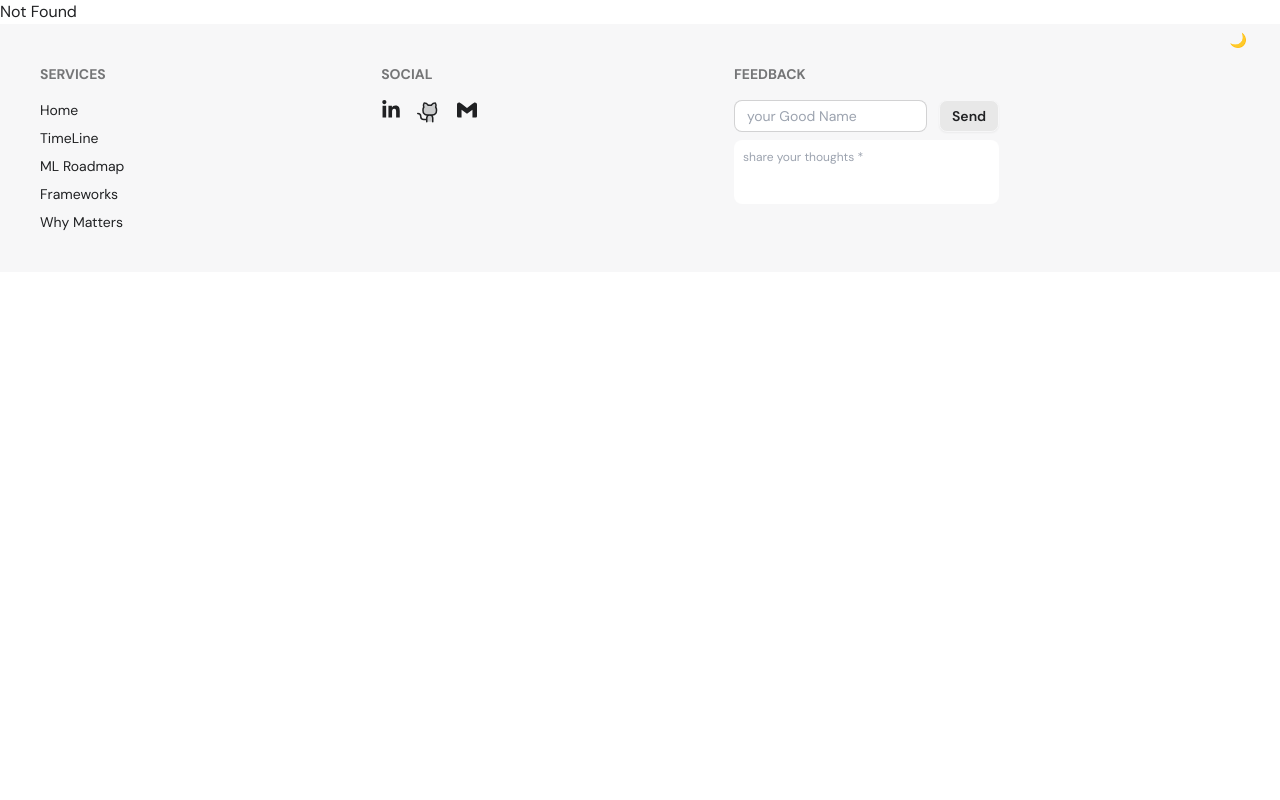
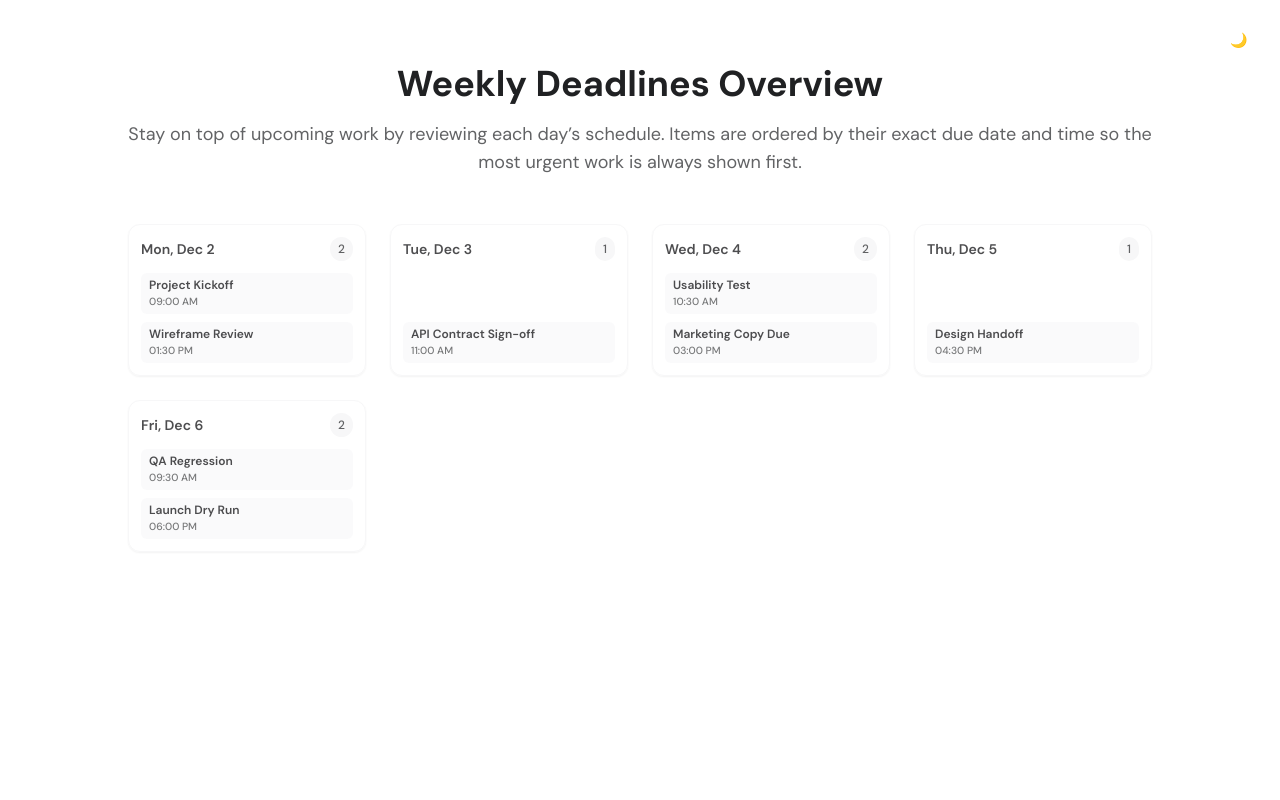
Before and after one commit to thealihamza04/CodeSphere, a React (Vite) app: page /calendar in a window 1280 px wide. Before the commit this address had no page. Shown: the top 800 px of the page. Built offline with nearby package versions, Linux system fonts and the light colour scheme; a web font is replaced by a local one; what tailwindcss-motion would draw is missing.

Commit message:
Add calendar view with sorted deadlines

```diff
--- a/src/AppRoutes.jsx
+++ b/src/AppRoutes.jsx
@@ -11,6 +11,7 @@ import VersionControl from "./Components/VersionControl";
 import Footer from "./Components/Footer.jsx";
 import { Toaster } from "react-hot-toast";
 import ThemeToggle from "./Components/ThemeToggle.jsx";
+import CalendarView from "./Components/Calendar/CalendarView.jsx";
 
 const Layout = () => {
   const location = useLocation();
@@ -32,6 +33,7 @@ const Layout = () => {
         <Route path='/TimeLine' element={<TimeLine />} />
         <Route path='/ml-roadmap' element={<MLRoadmap />} />
         <Route path='/developer-essential-skills' element={<VersionControl />} />
+        <Route path='/calendar' element={<CalendarView />} />
         <Route path='*' element={<div>Not Found</div>} />
       </Routes>
       {!hideFooter && <Footer />}
--- /dev/null
+++ b/src/Components/Calendar/CalendarDayCell.jsx
@@ -0,0 +1,84 @@
+/* eslint-disable react/prop-types */
+import { useMemo } from "react";
+
+const MAX_VISIBLE_DOTS = 3;
+
+const sortDeadlinesByDateTime = (deadlines) =>
+  [...deadlines].sort((a, b) => {
+    const first = new Date(a.dateTime).getTime();
+    const second = new Date(b.dateTime).getTime();
+
+    if (Number.isNaN(first) || Number.isNaN(second)) {
+      return 0;
+    }
+
+    return first - second;
+  });
+
+const CalendarDayCell = ({ dayLabel, deadlines = [] }) => {
+  const sortedDeadlines = useMemo(
+    () => sortDeadlinesByDateTime(deadlines),
+    [deadlines],
+  );
+
+  return (
+    <div className='flex flex-col justify-between gap-3 rounded-xl border border-base-200 p-3 shadow-sm'>
+      <div className='flex items-center justify-between text-sm font-semibold text-base-content/80'>
+        <span>{dayLabel}</span>
+        <span className='rounded-full bg-base-200 px-2 py-1 text-xs font-medium text-base-content/70'>
+          {sortedDeadlines.length}
+        </span>
+      </div>
+
+      <div className='flex flex-col gap-2 text-sm text-base-content/70'>
+        {/* Full deadline names only on larger screens */}
+        {sortedDeadlines.length > 0 ? (
+          sortedDeadlines.map((deadline) => (
+            <span key={deadline.id} className='hidden w-full rounded-md bg-base-200/60 px-2 py-1 text-xs font-medium sm:block'>
+              <span className='block text-xs font-semibold text-base-content/80'>
+                {deadline.name}
+              </span>
+              <span className='text-[0.65rem] text-base-content/60'>
+                {new Date(deadline.dateTime).toLocaleTimeString([], {
+                  hour: "2-digit",
+                  minute: "2-digit",
+                })}
+              </span>
+            </span>
+          ))
+        ) : (
+          <span className='hidden text-xs italic text-base-content/50 sm:block'>
+            No deadlines
+          </span>
+        )}
+      </div>
+
+      <div className='flex items-center gap-1 sm:hidden'>
+        {/* Visual dots for deadlines (max 3, then +N) */}
+        {sortedDeadlines.slice(0, MAX_VISIBLE_DOTS).map((deadline) => (
+          <span
+            key={deadline.id}
+            className='inline-flex h-2.5 w-2.5 rounded-full'
+            style={{ backgroundColor: deadline.color || "var(--fallback-bc, #6b7280)" }}
+            title={`${deadline.name} – ${new Date(deadline.dateTime).toLocaleTimeString([], {
+              hour: "2-digit",
+              minute: "2-digit",
+            })}`}
+          />
+        ))}
+        {sortedDeadlines.length > MAX_VISIBLE_DOTS && (
+          <span className='text-[0.7rem] font-semibold text-base-content/70'>
+            +{sortedDeadlines.length - MAX_VISIBLE_DOTS}
+          </span>
+        )}
+        {sortedDeadlines.length === 0 && (
+          <span className='text-[0.7rem] italic text-base-content/50'>
+            None
+          </span>
+        )}
+      </div>
+    </div>
+  );
+};
+
+export default CalendarDayCell;
--- /dev/null
+++ b/src/Components/Calendar/CalendarView.jsx
@@ -0,0 +1,110 @@
+import { useMemo } from "react";
+import CalendarDayCell from "./CalendarDayCell.jsx";
+import useSEO from "../Hooks/useSEO.js";
+
+const sampleDeadlines = [
+  {
+    id: "kickoff",
+    name: "Project Kickoff",
+    dateTime: "2024-12-02T09:00:00",
+    color: "#0ea5e9",
+  },
+  {
+    id: "wireframes",
+    name: "Wireframe Review",
+    dateTime: "2024-12-02T13:30:00",
+    color: "#facc15",
+  },
+  {
+    id: "api-contract",
+    name: "API Contract Sign-off",
+    dateTime: "2024-12-03T11:00:00",
+    color: "#34d399",
+  },
+  {
+    id: "copy",
+    name: "Marketing Copy Due",
+    dateTime: "2024-12-04T15:00:00",
+    color: "#f472b6",
+  },
+  {
+    id: "usability",
+    name: "Usability Test",
+    dateTime: "2024-12-04T10:30:00",
+    color: "#fb7185",
+  },
+  {
+    id: "handoff",
+    name: "Design Handoff",
+    dateTime: "2024-12-05T16:30:00",
+    color: "#c084fc",
+  },
+  {
+    id: "qa",
+    name: "QA Regression",
+    dateTime: "2024-12-06T09:30:00",
+    color: "#a3e635",
+  },
+  {
+    id: "launch",
+    name: "Launch Dry Run",
+    dateTime: "2024-12-06T18:00:00",
+    color: "#f97316",
+  },
+];
+
+const groupDeadlinesByDay = (deadlines) =>
+  deadlines.reduce((acc, deadline) => {
+    const date = new Date(deadline.dateTime);
+    if (Number.isNaN(date.getTime())) {
+      return acc;
+    }
+
+    const label = date.toLocaleDateString([], {
+      weekday: "short",
+      month: "short",
+      day: "numeric",
+    });
+
+    if (!acc[label]) {
+      acc[label] = [];
+    }
+
+    acc[label].push(deadline);
+    return acc;
+  }, {});
+
+const CalendarView = () => {
+  useSEO({
+    title: "Calendar | CodeSphere",
+    description: "Track upcoming deadlines across the week with a responsive calendar view.",
+    canonical: "https://codes-sphere.vercel.app/calendar",
+  });
+
+  const deadlinesByDay = useMemo(
+    () => groupDeadlinesByDay(sampleDeadlines),
+    [],
+  );
+
+  return (
+    <div className='min-h-screen w-full bg-base-100 px-6 py-16 sm:px-10 lg:px-16'>
+      <header className='mx-auto flex w-full max-w-5xl flex-col gap-4 text-center'>
+        <h1 className='text-3xl font-bold text-base-content sm:text-4xl'>
+          Weekly Deadlines Overview
+        </h1>
+        <p className='text-base text-base-content/70 sm:text-lg'>
+          Stay on top of upcoming work by reviewing each day’s schedule. Items are ordered by their exact
+          due date and time so the most urgent work is always shown first.
+        </p>
+      </header>
+
+      <div className='mx-auto mt-12 grid w-full max-w-5xl grid-cols-1 gap-6 sm:grid-cols-2 lg:grid-cols-3 xl:grid-cols-4'>
+        {Object.entries(deadlinesByDay).map(([dayLabel, deadlines]) => (
+          <CalendarDayCell key={dayLabel} dayLabel={dayLabel} deadlines={deadlines} />
+        ))}
+      </div>
+    </div>
+  );
+};
+
+export default CalendarView;
--- a/src/Components/cards/LanCard.jsx
+++ b/src/Components/cards/LanCard.jsx
@@ -6,7 +6,7 @@ const LanCard = ({
   Title,
   Summary,
   Details,
-  Libraries,
+  Libraries, // eslint-disable-line no-unused-vars
   LanguageURL,
   animationDelay,
 }) => {
```
